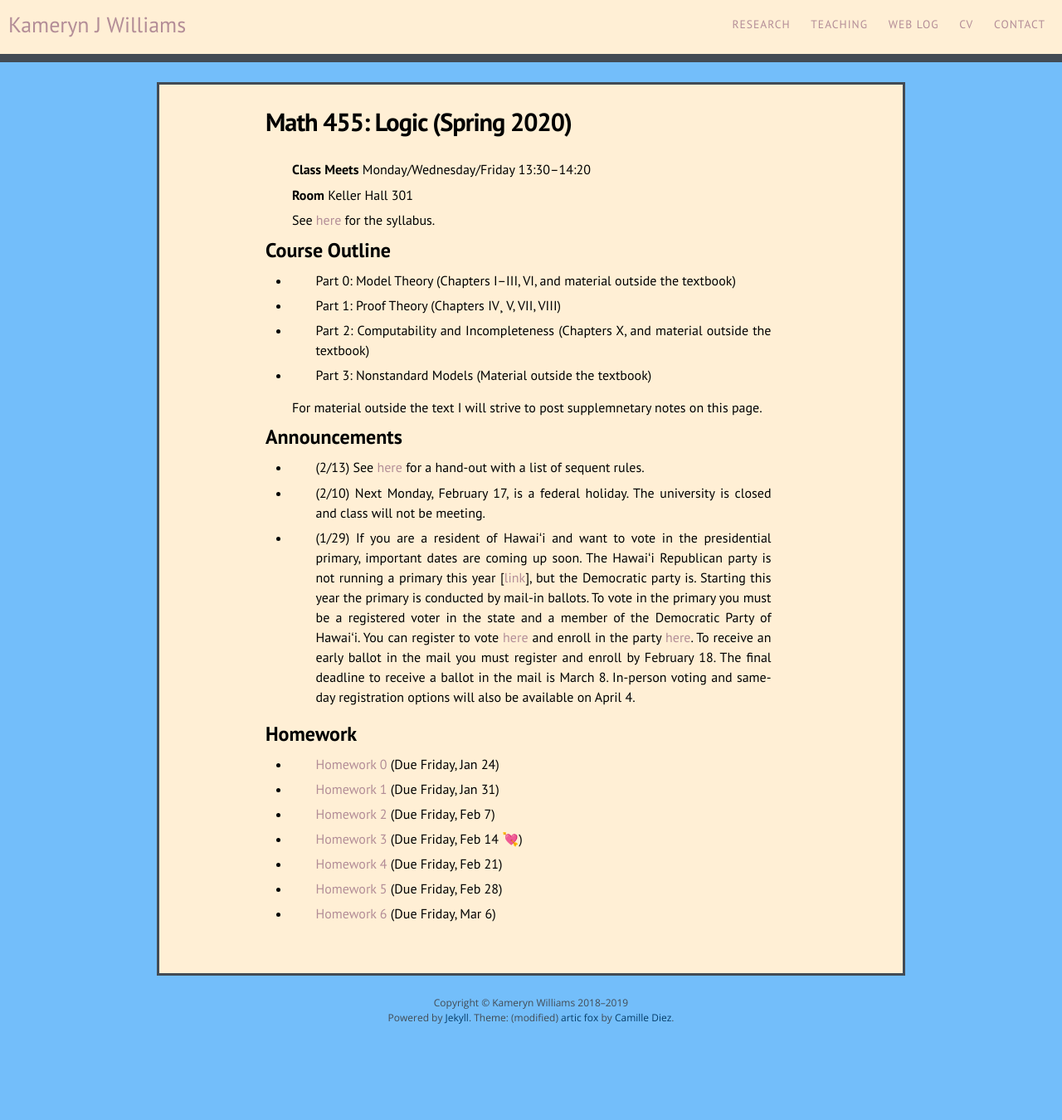
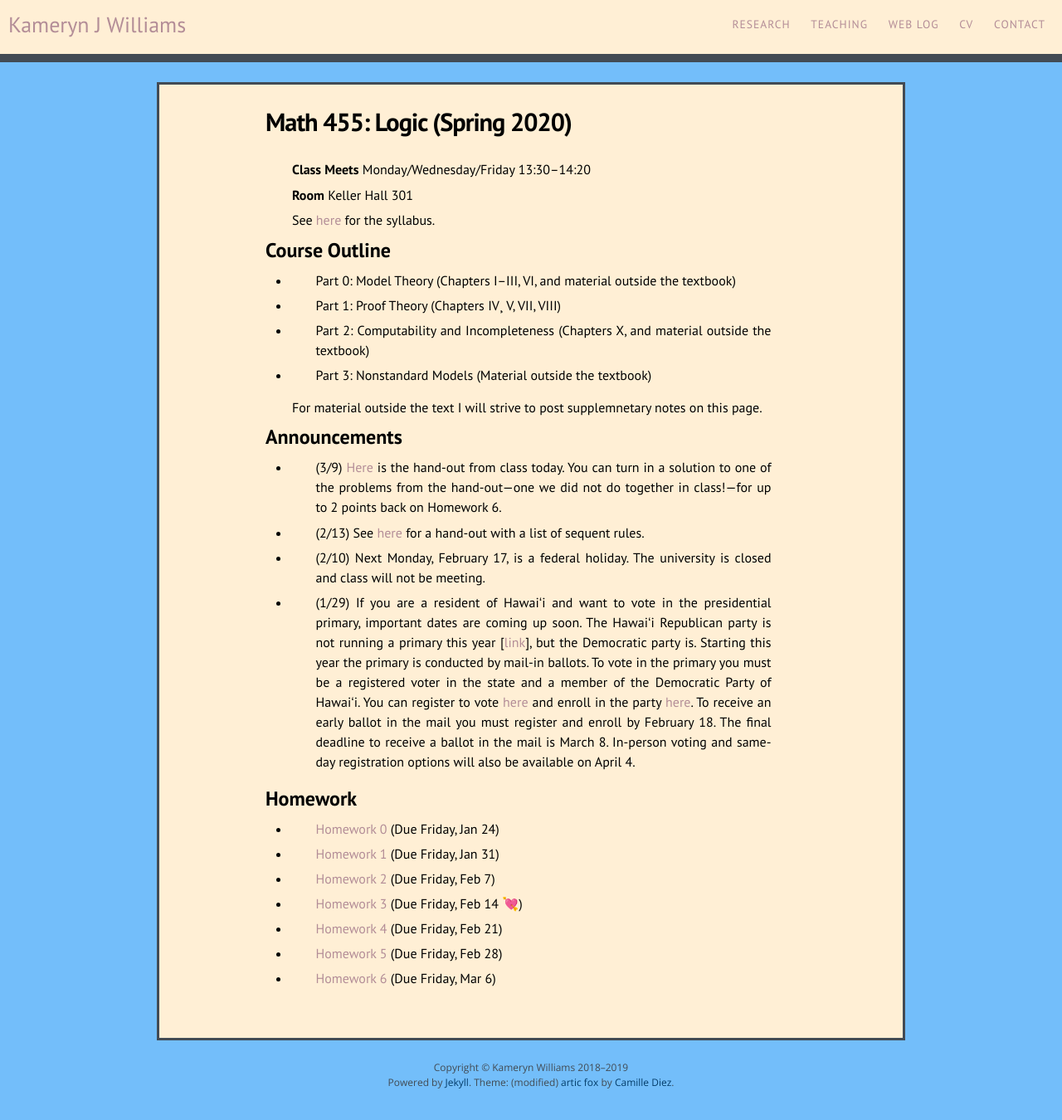
Before and after one commit to kamerynjw/kamerynjw.github.io, a Jekyll site: the page built from teaching/2020/math455.md, in a window 1280 px wide. Shown: the whole page at 83% size. Built offline with Jekyll 4.4.1, drawn with Linux system fonts in a browser that asks for light colours; nearby versions of some CDN libraries; before the commit the page ends 1272 px from its top, so only the background shows below that.

Commit message:
compactness handout

```diff
--- a/teaching/2020/math455.md
+++ b/teaching/2020/math455.md
@@ -26,6 +26,8 @@ For material outside the text I will strive to post supplemnetary notes on this
 Announcements
 -------------
 
+* (3/9) [Here]({{ page.url }}compactness.pdf) is the hand-out from class today. You can turn in a solution to one of the problems from the hand-out—one we did not do together in class!—for up to 2 points back on Homework 6.
+
 * (2/13) See [here]({{ page.url }}proofs.pdf) for a hand-out with a list of sequent rules.
 
 * (2/10) Next Monday, February 17, is a federal holiday. The university is closed and class will not be meeting.
```
Also changed, not shown: 1 other file.
